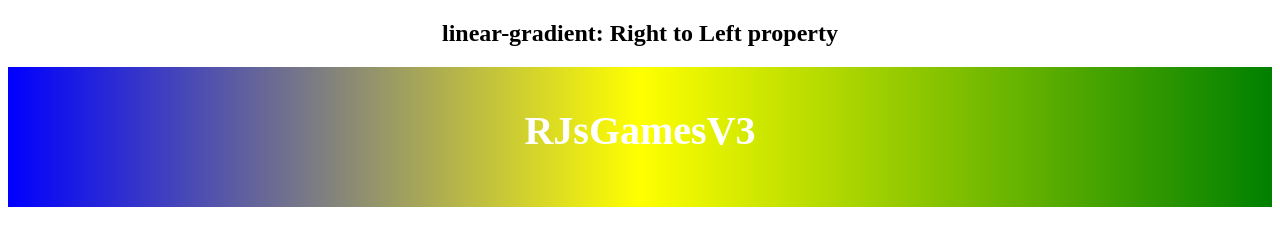
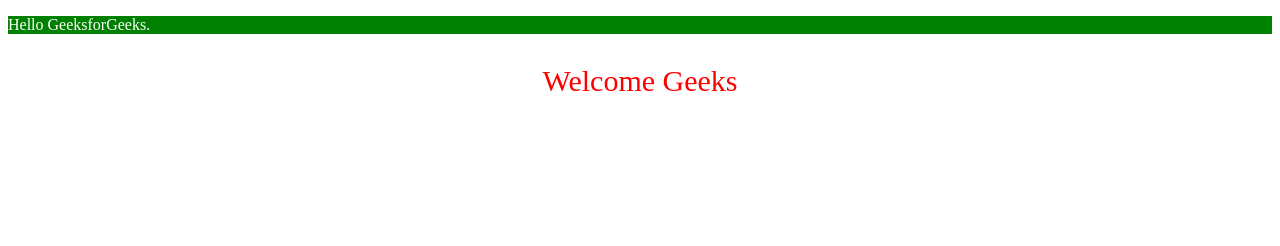
Before and after one commit to RJLee88/RJsGamesV3test, a plain HTML site: page index.html in a window 1280 px wide. Drawn offline with Linux system fonts and the light colour scheme.

Commit message:
Update index.html

```diff
--- a/index.html
+++ b/index.html
@@ -1,33 +1,40 @@
 <!DOCTYPE html>
 <html>
+<!-- head tag starts here -->
 
 <head>
-    <title>linear-gradient function</title>
+    <!-- title tag -->
+    <title>Title goes here </title>
+
+    <!-- link tag  -->
+    <link rel="stylesheet" type="text/css" href="style.css">
+
+    <!-- meta tag starts -->
+    <meta name="keywords" content="Meta Tags, Metadata" />
+    <!-- meta tag ends -->
+
+    <!-- style tag starts here -->
     <style>
-        .gradient {
-            height: 100px;
-            background-image:
-                linear-gradient(to left, green, yellow, blue);
-            Text-align: center;
-            padding-top: 40px;
-            font-size: 40px;
+        #first {
+            font-family: Castellar;
+            background-color: green;
             color: white;
-            font-weight: bold;
         }
 
-        h2 {
+        .second {
             text-align: center;
+            background-color: white;
+            font-size: 30px;
+            color: red;
         }
     </style>
+    <!-- style tag ends here -->
 </head>
+<!-- head tag ends here -->
 
 <body>
-    <h2>
-        linear-gradient: Right to Left property
-    </h2>
-    <div class="gradient">
-        RJsGamesV3
-    </div>
+    <p id="first">Hello GeeksforGeeks.</p>
+    <p class="second">Welcome Geeks</p>
 </body>
 
 </html>
```
